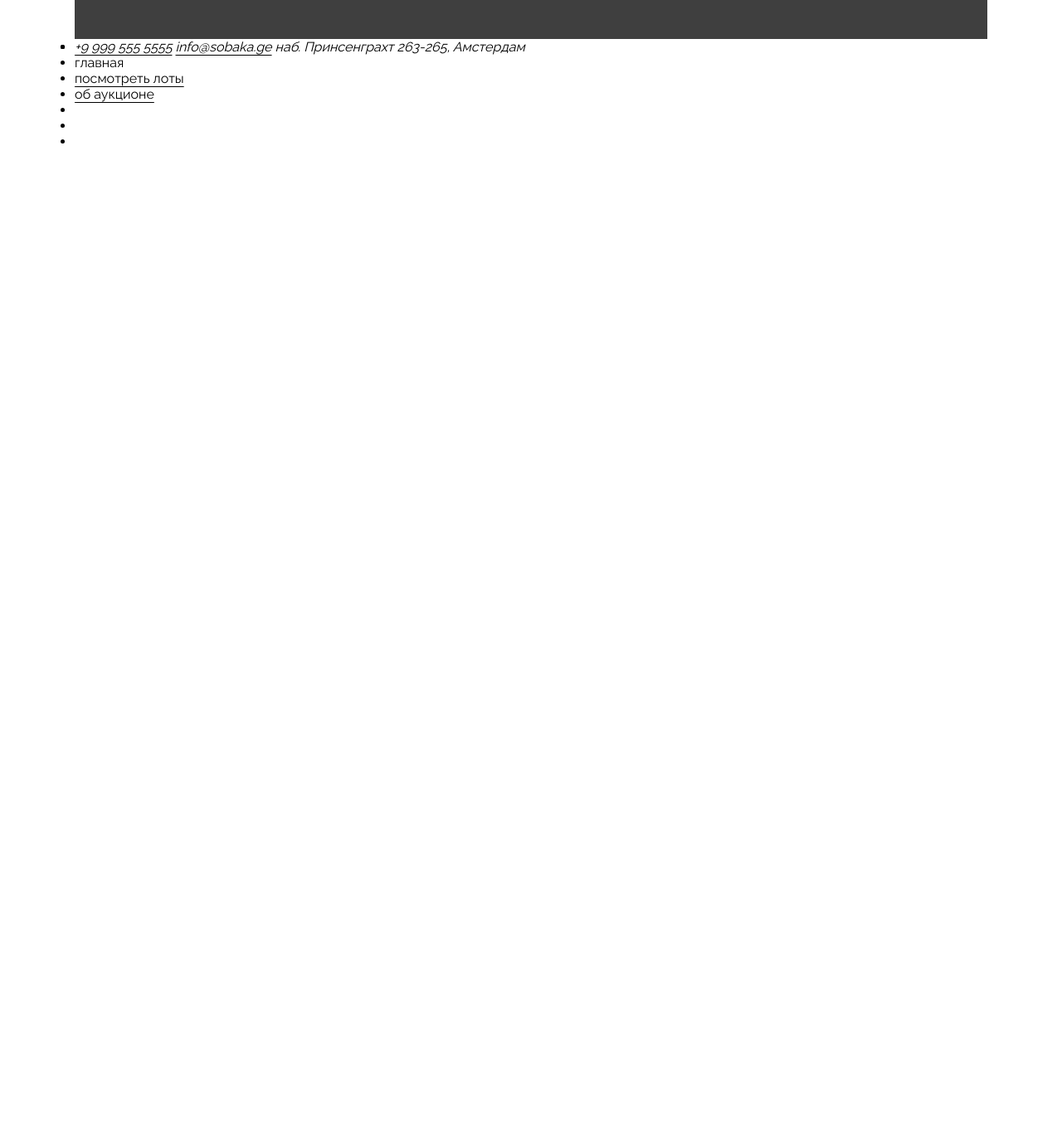
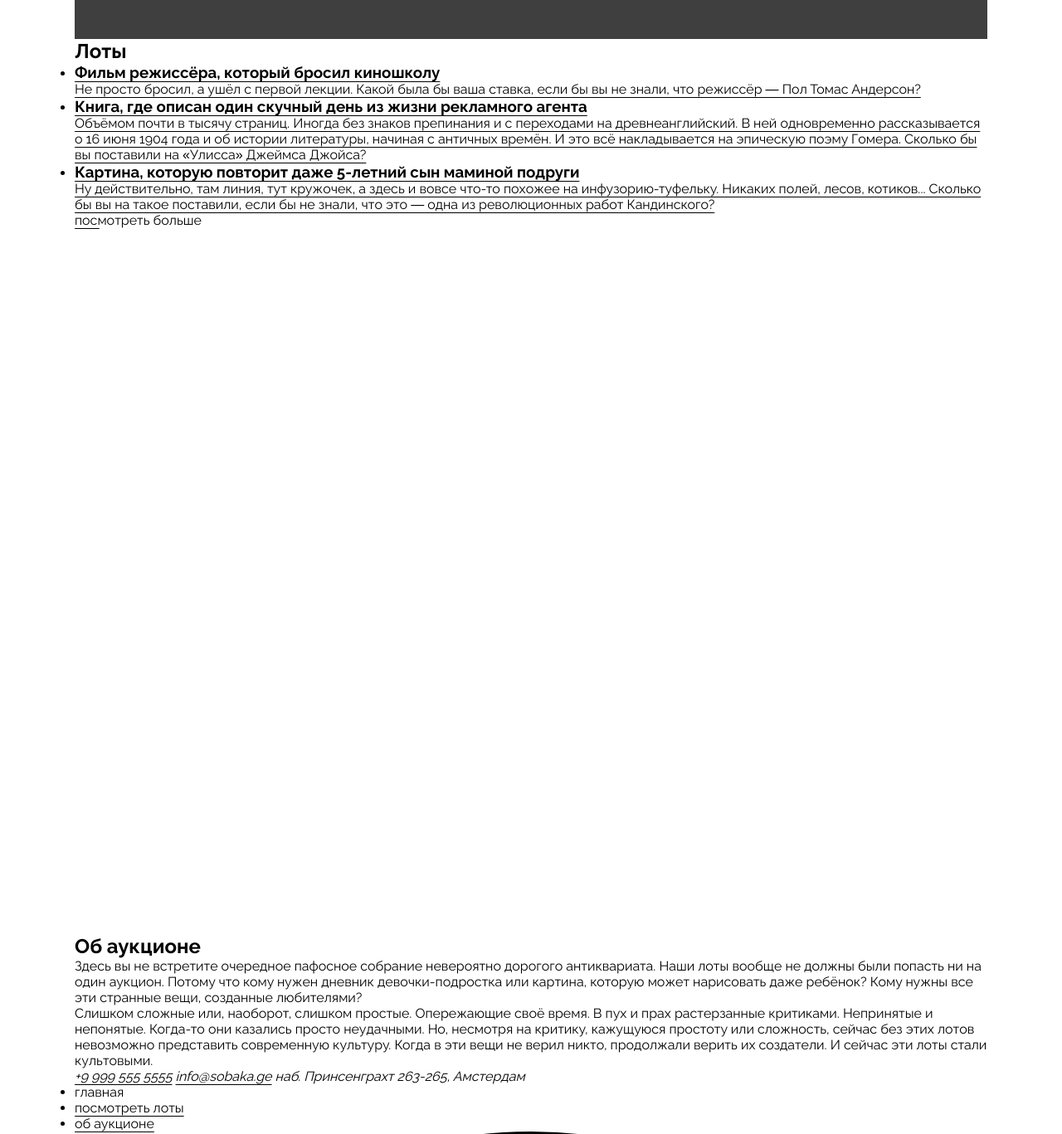
Before and after one commit to sosolet/ono-tebe-nado-fd, a plain HTML site: page index.html in a window 1280 px wide. Shown: the part 1003-2370 px from the top of the page at 83% size. Before the commit the page ends 1183 px from the top, so only its background shows below. Drawn offline with Linux system fonts and the light colour scheme; grey boxes are pictures that could not be loaded.

Commit message:
added all classes and full content to index.html

```diff
--- a/index.html
+++ b/index.html
@@ -57,40 +57,91 @@
         </div>
       </section>
       <section class="lots">
-        <h2></h2>
-        <ul>
-          <li>
-            <a href="">
-              <article>
-                  <h3></h3>
-                  <p></p>
+        <h2 class="section__titile">Лоты</h2>
+        <ul class="lots__card-list">
+          <li class="lots__card-list-item">
+            <a class="card-link" href="#0">
+              <article class="card card_type_film">
+                <div class="overlay"></div>
+                <h3 class="card__title">
+                  Фильм режиссёра, который бросил киношколу
+                </h3>
+                <p class="card__text">
+                  Не просто бросил, а ушёл с первой лекции. Какой была бы
+                  ваша ставка, если бы вы не знали, что режиссёр — Пол
+                  Томас Андерсон?
+                </p>
               </article>
             </a>
           </li>
-          <li>
-            <a href="">
-              <article>
-                <h3></h3>
-                <p></p>
+          <li class="lots__card-list-item card_type_book">
+            <a class="card-link" href="#0">
+              <article class="card">
+                <div class="overlay"></div>
+                <h3 class="card__title">
+                  Книга, где описан один скучный день из жизни рекламного агента
+                </h3>
+                <p class="card__text">
+                  Объёмом почти в тысячу страниц. Иногда без знаков препинания
+                  и с переходами на древнеанглийский. В ней одновременно
+                  рассказывается о 16 июня 1904 года и об истории литературы,
+                  начиная с античных времён. И это всё накладывается на
+                  эпическую поэму Гомера. Сколько бы вы поставили на «Улисса»
+                  Джеймса Джойса?
+                </p>
               </article>
             </a>
           </li>
-          <li>
-            <a href="">
-              <article>
-                <h3></h3>
-                <p></p>
+          <li class="lots__card-list-item card_type_picture">
+            <a class="card-link" href="#0">
+              <article class="card">
+                <div class="overlay"></div>
+                <h3 class="card__title">
+                  Картина, которую повторит даже 5-летний сын маминой подруги
+                </h3>
+                <p class="card__text">
+                  Ну действительно, там линия, тут кружочек,
+                  а здесь и вовсе что-то похожее на инфузорию-туфельку.
+                  Никаких полей, лесов, котиков... Сколько бы вы на такое
+                  поставили, если бы не знали, что это — одна из революционных
+                  работ Кандинского?
+                </p>
               </article>
             </a>
           </li>
         </ul>
-        <a href=""></a>
+        <a class="lots__look-more-link" href="#0">посмотреть больше</a>
       </section>
       <section class="about">
-        <div></div>
-        <div>
-          <h2></h2>
-          <p></p>
+        <div class="about__logo">
+          <img
+            class="about__logo-image"
+            src="./images/logo-white.svg"
+            alt="Белый логотип оно тебе надо"
+          >
+        </div>
+        <div class="about__text">
+          <h2 class="about__title">Об аукционе</h2>
+          <div class="about__column">
+            <p class="about__column-text">
+              Здесь вы не встретите очередное пафосное собрание невероятно
+              дорогого антиквариата. Наши лоты вообще не должны были
+              попасть ни на один аукцион. Потому что кому нужен дневник
+              девочки-подростка или картина, которую может нарисовать
+              даже ребёнок? Кому нужны все эти странные вещи, созданные
+              любителями?
+            </p>
+            <p class="about__column-text">
+              Слишком сложные или, наоборот,
+              слишком простые. Опережающие своё время. В пух и прах
+              растерзанные критиками. Непринятые и непонятые. Когда-то
+              они казались просто неудачными. Но, несмотря на критику,
+              кажущуюся простоту или сложность, сейчас без этих лотов
+              невозможно представить современную культуру. Когда в эти вещи
+              не верил никто, продолжали верить их создатели. И сейчас эти
+              лоты стали культовыми.
+            </p>
+          </div>
         </div>
       </section>
     </main>
@@ -117,20 +168,32 @@
           </li>
         </ul>
       </nav>
-      <ul>
-        <li>
-          <a href="">
-            <img src="" alt="">
+      <ul class="footer__social-list-item">
+        <li class="footer__social-list-item">
+          <a class="footer__social-link" href="#0">
+            <img
+              class="footer__social-icon"
+              src="./images/yt.svg"
+              alt="Логотип ютуба"
+            >
           </a>
         </li>
-        <li>
-          <a href="">
-            <img src="" alt="">
+        <li class="footer__social-list-item">
+          <a class="footer__social-link" href="#0">
+            <img
+              class="footer__social-icon"
+              src="./images/vk.svg"
+              alt="Логотип вк"
+            >
           </a>
         </li>
-        <li>
-          <a href="">
-            <img src="" alt="">
+        <li class="footer__social-list-item">
+          <a class="footer__social-link" href="#0">
+            <img
+              class="footer__social-icon"
+              src="./images/pinterest.svg"
+              alt="Логотип пинтереста"
+            >
           </a>
         </li>
       </ul>
--- a/styles/style.css
+++ b/styles/style.css
@@ -1,6 +1,7 @@
 body {
   color: #000;
   font-family: 'Raleway', sans-serif;
+  font-weight: 400;
 }
 
 a {
@@ -26,8 +27,6 @@ a {
 }
 
 .header__navigation__list-link {
-  font-family: 'Raleway', sans-serif;
-  font-weight: 400;
   font-size: 18px;
   white-space: nowrap;
 }
@@ -47,10 +46,7 @@ a {
 
 .header__address-item {
   display: block;
-  font-family: 'Raleway', sans-serif;
-  font-weight: 400;
   font-size: 18px;
-  font-style: normal;
   line-height: 1.35;
 }
 
```
